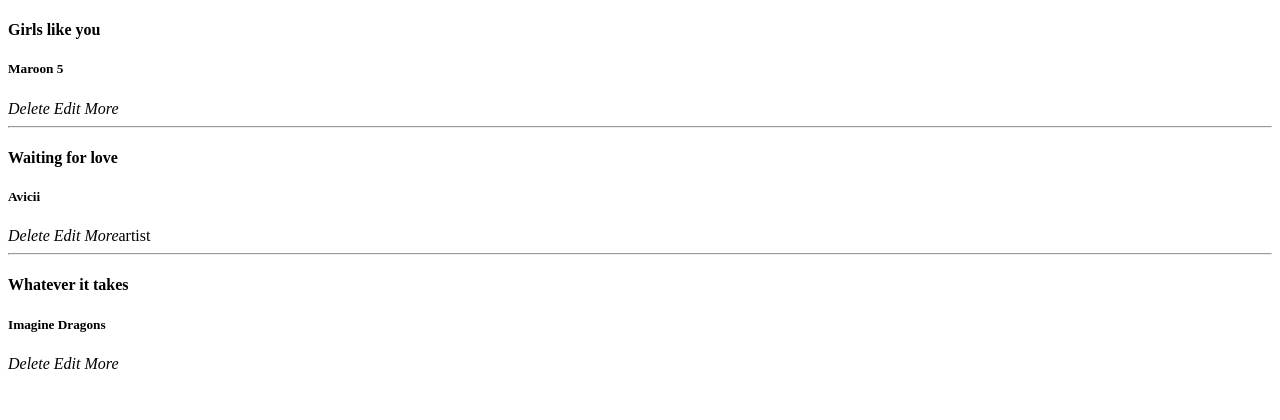
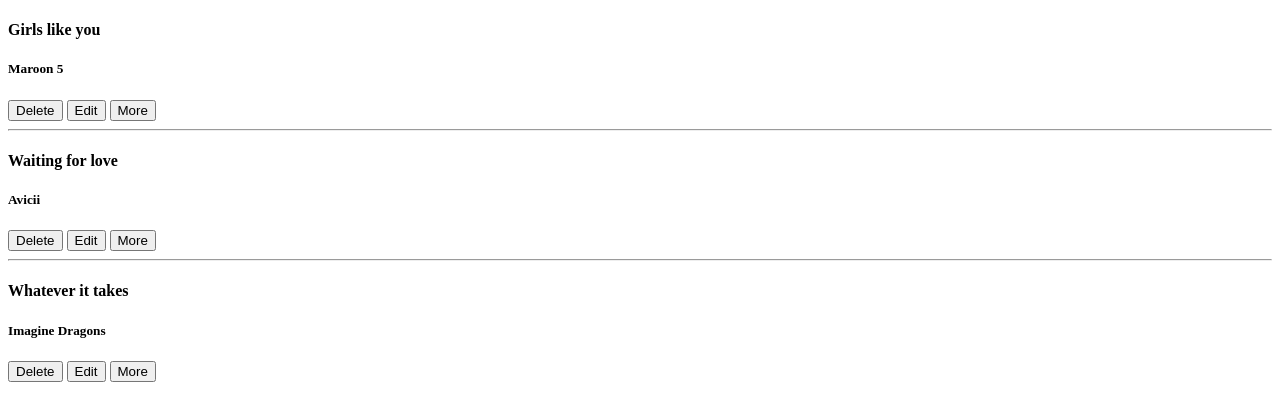
Before and after one commit to giangpham2811/MindX, a plain HTML site: page dom_final/dom_final.html in a window 1280 px wide. Drawn offline with Linux system fonts and the light colour scheme.

Commit message:
dom_final

```diff
--- a/dom_final/dom_final.html
+++ b/dom_final/dom_final.html
@@ -11,25 +11,25 @@
         <div class="song" song_id="78ab12">
           <h4 class="title">Girls like you</h4>
           <h5 class="artist">Maroon 5</h5>
-          <i>Delete</i>
-          <i>Edit</i>
-          <i>More</i>
+          <button  >Delete</button >
+          <button >Edit</button >
+          <button >More</button >
         </div>
         <hr>
         <div class="song" song_id="ab762">
           <h4 class="title">Waiting for love</h4>
           <h5 class="artist">Avicii</h5>
-          <i>Delete</i>
-          <i>Edit</i>
-          <i>More</i>artist
+          <button >Delete</button >
+          <button >Edit</button >
+          <button >More</button >
         </div>
         <hr>
         <div class="song" song_id="12354">
           <h4 class="title">Whatever it takes</h4>
           <h5 class="artist">Imagine Dragons</h5>
-          <i>Delete</i>
-          <i>Edit</i>
-          <i>More</i>
+          <button >Delete</button >
+          <button >Edit</button >
+          <button >More</button >
         </div>
       </div>
       <script src="dom_final.js"></script>
--- a/dom_final/dom_final.js
+++ b/dom_final/dom_final.js
@@ -1,4 +1,9 @@
 var song_container = document.getElementById("song_container");
 var songs = song_container.getElementsByClassName("song");
-console.log(songs);
-songs.querySelection
+for (var i = 0 ; i < songs.length; i++){
+  console.log(songs[i]);
+  var title = songs[i].getElementsByClassName("title");
+  console.log("Title  : "  + title[0].innerText);
+  var artist = songs[i].getElementsByClassName("artist");
+  console.log("Artist : "  + artist[0].innerText);
+}
```
